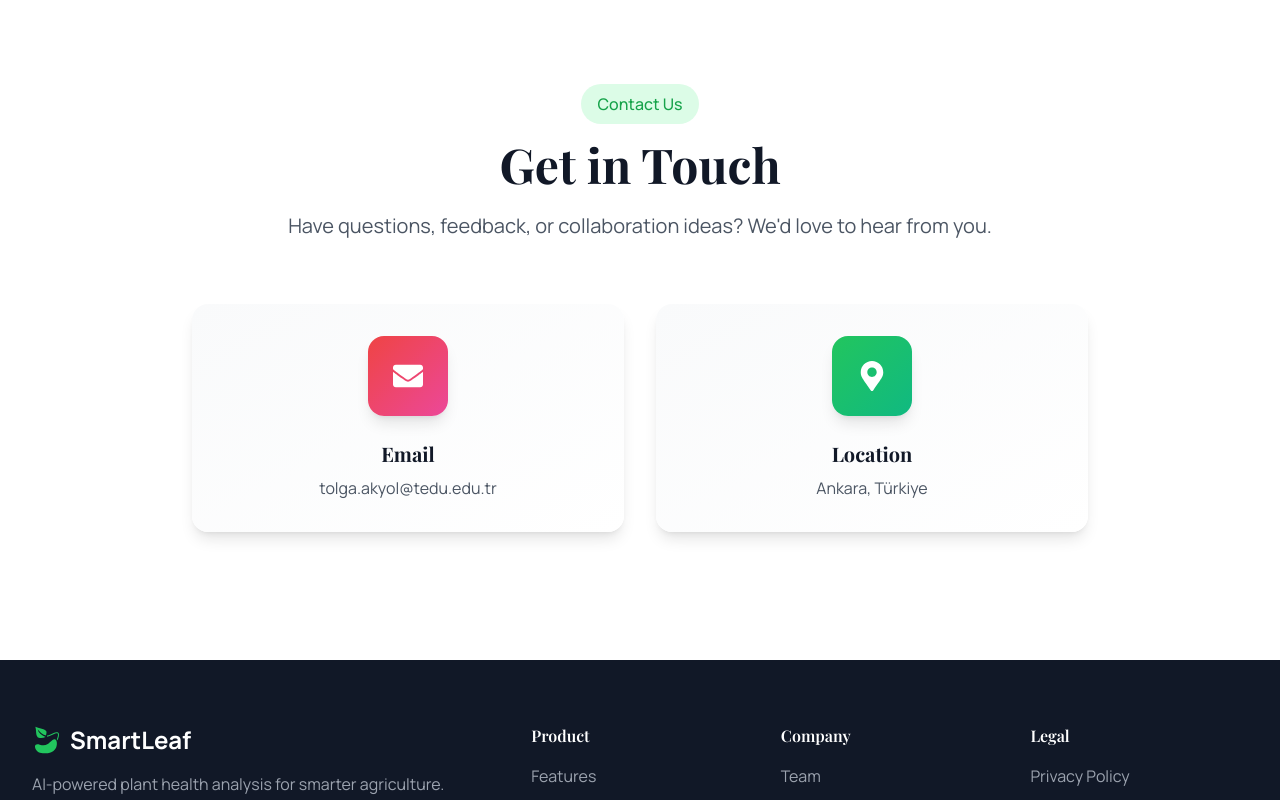
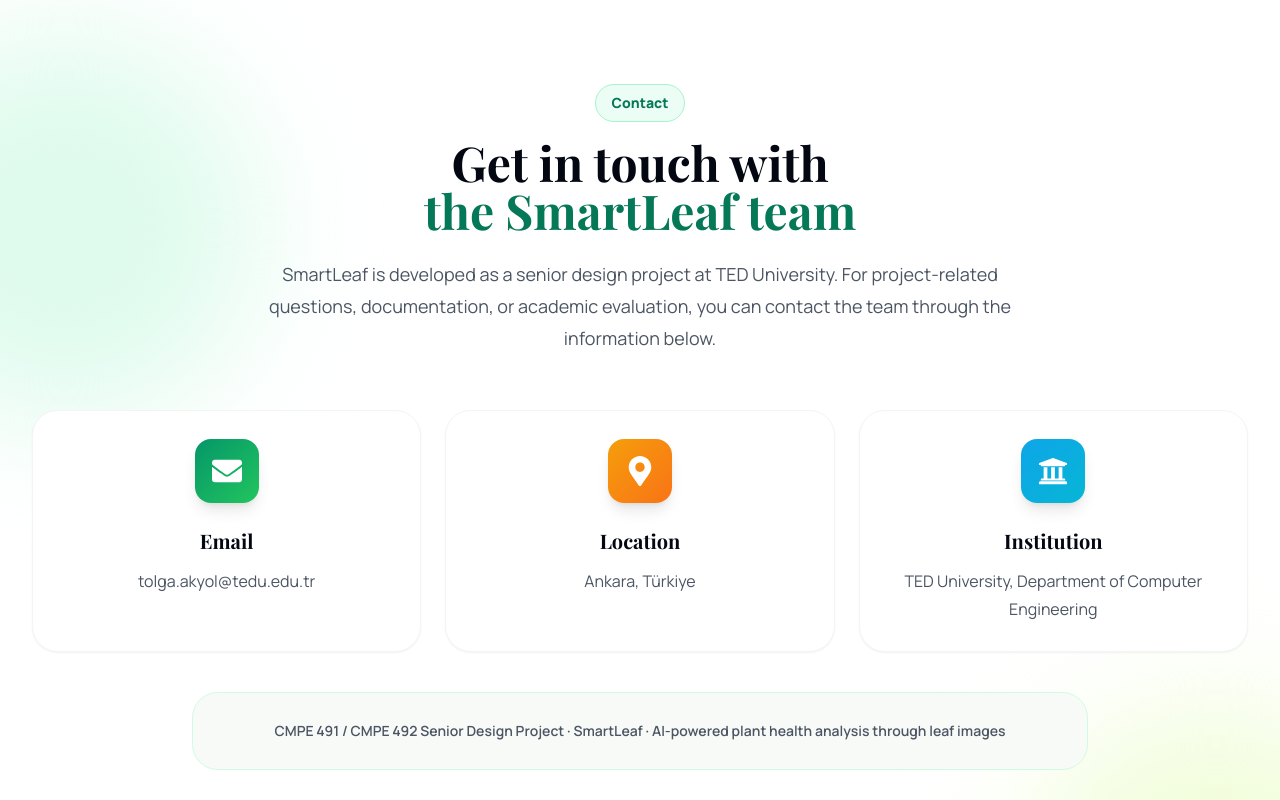
Before and after one commit to morethanyouth1nk/SmartLeeaf-Website, a Next.js app: page / in a window 1280 px wide. Shown: the part 4920-5720 px from the top of the page. Built offline with nearby package versions, Linux system fonts and the light colour scheme; a web font is replaced by a local one.

Commit message:
Update Contact.tsx

```diff
--- a/app/components/Contact.tsx
+++ b/app/components/Contact.tsx
@@ -3,7 +3,7 @@
 import { motion } from 'framer-motion';
 import { useInView } from 'framer-motion';
 import { useRef } from 'react';
-import { FaEnvelope, FaMapMarkerAlt } from 'react-icons/fa';
+import { FaEnvelope, FaMapMarkerAlt, FaUniversity } from 'react-icons/fa';
 
 export default function Contact() {
   const ref = useRef(null);
@@ -15,81 +15,127 @@
       title: 'Email',
       value: 'tolga.akyol@tedu.edu.tr',
       link: 'mailto:tolga.akyol@tedu.edu.tr',
-      color: 'from-red-500 to-pink-500',
+      color: 'from-emerald-600 to-green-500',
+      isLink: true,
     },
     {
       icon: <FaMapMarkerAlt className="text-3xl" />,
       title: 'Location',
       value: 'Ankara, Türkiye',
-      link: '#',
-      color: 'from-green-500 to-emerald-500',
+      link: '',
+      color: 'from-amber-500 to-orange-500',
+      isLink: false,
+    },
+    {
+      icon: <FaUniversity className="text-3xl" />,
+      title: 'Institution',
+      value: 'TED University, Department of Computer Engineering',
+      link: '',
+      color: 'from-sky-500 to-cyan-500',
+      isLink: false,
     },
   ];
 
   return (
-    <section id="contact" className="py-20 md:py-32 bg-white dark:bg-gray-900" ref={ref}>
-      <div className="max-w-7xl mx-auto px-4 sm:px-6 lg:px-8">
+    <section
+      id="contact"
+      className="relative overflow-hidden bg-white py-20 md:py-32"
+      ref={ref}
+    >
+      <div className="absolute left-[-8rem] top-20 h-96 w-96 rounded-full bg-emerald-100/70 blur-3xl" />
+      <div className="absolute bottom-[-12rem] right-[-8rem] h-96 w-96 rounded-full bg-lime-100/70 blur-3xl" />
+
+      <div className="relative mx-auto max-w-7xl px-4 sm:px-6 lg:px-8">
         <motion.div
-          initial={{ opacity: 0, y: 50 }}
-          animate={isInView ? { opacity: 1, y: 0 } : { opacity: 0, y: 50 }}
-          transition={{ duration: 0.8 }}
-          className="text-center mb-16"
+          initial={{ opacity: 0, y: 45 }}
+          animate={isInView ? { opacity: 1, y: 0 } : { opacity: 0, y: 45 }}
+          transition={{ duration: 0.75 }}
+          className="mx-auto mb-14 max-w-3xl text-center"
         >
           <motion.div
-            className="inline-block px-4 py-2 mb-4 bg-green-100 dark:bg-green-900/30 rounded-full text-green-600 dark:text-green-400 font-medium"
-            initial={{ opacity: 0, scale: 0.8 }}
-            animate={isInView ? { opacity: 1, scale: 1 } : { opacity: 0, scale: 0.8 }}
-            transition={{ duration: 0.5 }}
+            className="mb-4 inline-flex rounded-full border border-emerald-200 bg-emerald-50 px-4 py-2 text-sm font-extrabold text-emerald-700"
+            initial={{ opacity: 0, scale: 0.9 }}
+            animate={isInView ? { opacity: 1, scale: 1 } : { opacity: 0, scale: 0.9 }}
+            transition={{ duration: 0.45 }}
           >
-            Contact Us
+            Contact
           </motion.div>
 
-          <h2 className="text-4xl md:text-5xl font-bold text-gray-900 dark:text-white mb-6">
-            Get in Touch
+          <h2 className="text-4xl font-bold leading-tight text-gray-950 md:text-5xl">
+            Get in touch with
+            <br />
+            <span className="text-emerald-700">the SmartLeaf team</span>
           </h2>
 
-          <p className="text-lg md:text-xl text-gray-600 dark:text-gray-300 max-w-3xl mx-auto">
-            Have questions, feedback, or collaboration ideas? We&apos;d love to hear from you.
+          <p className="mt-6 text-lg leading-8 text-gray-600">
+            SmartLeaf is developed as a senior design project at TED University.
+            For project-related questions, documentation, or academic evaluation,
+            you can contact the team through the information below.
           </p>
         </motion.div>
 
-        {/* Contact Cards */}
-        <div className="grid grid-cols-1 md:grid-cols-2 gap-8 max-w-4xl mx-auto">
+        <div className="grid grid-cols-1 gap-6 md:grid-cols-3">
           {contactInfo.map((info, index) => {
-            const isEmail = info.title === 'Email';
-            const Component = isEmail ? motion.a : motion.div;
-            const extraProps = isEmail ? { href: info.link } : {};
-
-            return (
-              <Component
-                key={index}
-                {...extraProps}
-                initial={{ opacity: 0, y: 50 }}
-                animate={isInView ? { opacity: 1, y: 0 } : { opacity: 0, y: 50 }}
-                transition={{ duration: 0.6, delay: index * 0.1 }}
-                whileHover={{ y: -10 }}
-                className="group block"
-              >
-                <div className="h-full p-8 bg-gradient-to-br from-gray-50 to-white dark:from-gray-800 dark:to-gray-700 rounded-2xl shadow-lg hover:shadow-2xl transition-all duration-300 text-center">
+            const CardContent = (
+              <div className="h-full rounded-[1.6rem] border border-gray-100 bg-white p-7 text-center shadow-sm transition-all duration-300 group-hover:-translate-y-2 group-hover:border-emerald-100 group-hover:shadow-2xl group-hover:shadow-emerald-950/8">
                 <motion.div
-                    className={`inline-flex items-center justify-center w-20 h-20 mb-6 bg-gradient-to-br ${info.color} text-white rounded-2xl shadow-lg`}
-                    whileHover={{ scale: 1.1, rotate: 5 }}
+                  className={`mx-auto mb-6 flex h-16 w-16 items-center justify-center rounded-2xl bg-gradient-to-br ${info.color} text-white shadow-lg`}
+                  whileHover={{ scale: 1.08, rotate: 4 }}
                   transition={{ type: 'spring', stiffness: 300 }}
                 >
                   {info.icon}
                 </motion.div>
 
-                  <h3 className="text-xl font-bold text-gray-900 dark:text-white mb-2">
+                <h3 className="text-xl font-bold text-gray-950">
                   {info.title}
                 </h3>
-                  <p className="text-gray-600 dark:text-gray-300 group-hover:text-green-600 dark:group-hover:text-green-400 transition-colors">
+
+                <p className="mt-3 leading-7 text-gray-600 group-hover:text-emerald-700">
                   {info.value}
                 </p>
               </div>
-              </Component>
+            );
+
+            if (info.isLink) {
+              return (
+                <motion.a
+                  key={info.title}
+                  href={info.link}
+                  initial={{ opacity: 0, y: 45 }}
+                  animate={isInView ? { opacity: 1, y: 0 } : { opacity: 0, y: 45 }}
+                  transition={{ duration: 0.55, delay: index * 0.12 }}
+                  className="group block"
+                >
+                  {CardContent}
+                </motion.a>
+              );
+            }
+
+            return (
+              <motion.div
+                key={info.title}
+                initial={{ opacity: 0, y: 45 }}
+                animate={isInView ? { opacity: 1, y: 0 } : { opacity: 0, y: 45 }}
+                transition={{ duration: 0.55, delay: index * 0.12 }}
+                className="group"
+              >
+                {CardContent}
+              </motion.div>
             );
           })}
         </div>
+
+        <motion.div
+          initial={{ opacity: 0, y: 35 }}
+          animate={isInView ? { opacity: 1, y: 0 } : { opacity: 0, y: 35 }}
+          transition={{ duration: 0.6, delay: 0.35 }}
+          className="mx-auto mt-10 max-w-4xl rounded-[1.6rem] border border-emerald-100 bg-[#f8faf7] p-6 text-center"
+        >
+          <p className="text-sm font-semibold leading-7 text-gray-600">
+            CMPE 491 / CMPE 492 Senior Design Project · SmartLeaf · AI-powered
+            plant health analysis through leaf images
+          </p>
+        </motion.div>
       </div>
     </section>
   );
```
Lines whose indentation alone changed are shown as unchanged.
